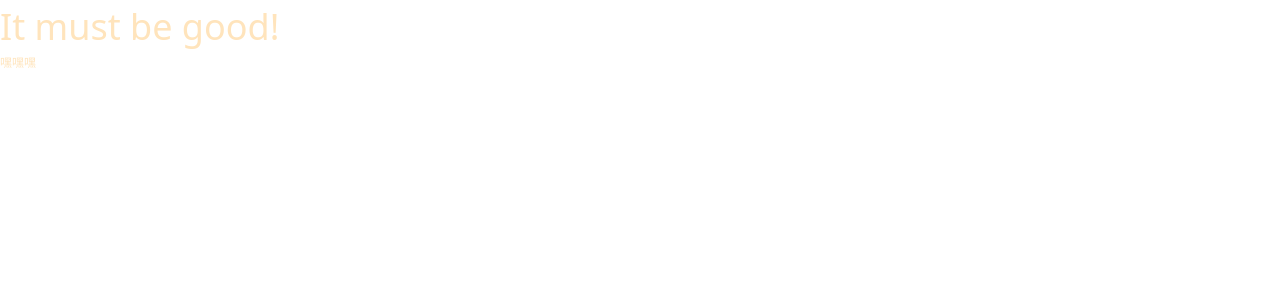
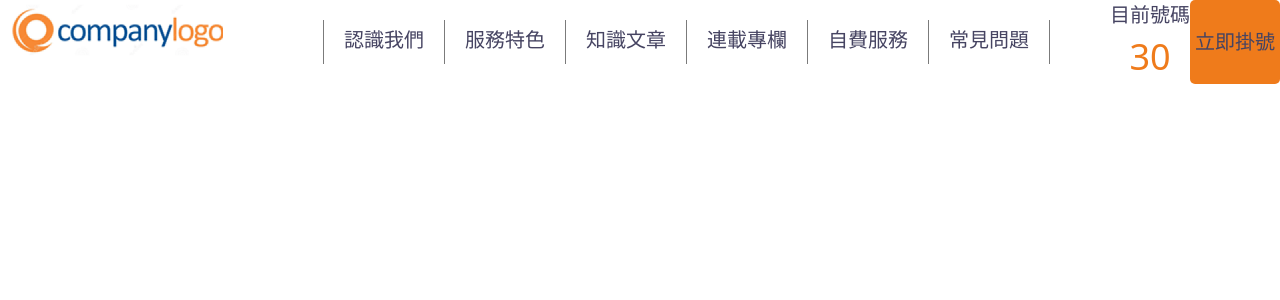
Before and after one commit to vivian1223/Vue3-vite-tailwind-jit-mode, a Vue app: page / in a window 1280 px wide. Shown: the top 300 px of the page. Built offline with nearby package versions, Linux system fonts and the light colour scheme.

Commit message:
feat: Vivian Project

```diff
--- a/src/App.vue
+++ b/src/App.vue
@@ -1,7 +1,4 @@
 <template>
-  <h1 class="text-5 text-primaryColor-100">
-    It must be good!
-  </h1>
   <LandingPage />
 </template>
 <script setup>
--- /dev/null
+++ b/src/views/LandingPage/Book.vue
@@ -0,0 +1,21 @@
+<template>
+  <div class="flex">
+    <div class="flex flex-col items-center">
+      <p class="text-secondary">
+        目前號碼
+      </p>
+      <p class="text-primary text-5">
+        30
+      </p>
+    </div>
+    <button
+      type="submit"
+      class="p-[5px] bg-primary rounded-[5px] max-h-max text-white"
+    >
+      立即掛號
+    </button>
+  </div>
+</template>
+<script setup>
+
+</script>
--- /dev/null
+++ b/src/views/LandingPage/Navigation.vue
@@ -0,0 +1,64 @@
+<template>
+  <div class="flex align-center text-2 text-secondary justify-between">
+    <img
+      class="w-[235px] h-[60px]"
+      src="src/assets/logo.png"
+      alt="Logo"
+    >
+    <ul class="flex items-center ml-[28px]">
+      <li class="px-[20px] border-l-[1px] border-r-[1px] border-r-info border-l-info">
+        <a
+          class="hover:border-b-4 hover:border-b-primary border-b-transparent inline-block border-b-4 max-h-max py-[5px]"
+          href="#"
+        >
+          認識我們
+        </a>
+      </li>
+      <li class="px-[20px] border-l-[1px] border-r-[1px] border-r-info border-l-info ml-[-1px]">
+        <a
+          class="hover:border-b-4 hover:border-b-primary border-b-transparent inline-block border-b-4 max-h-max py-[5px]"
+          href="#"
+        >
+          服務特色
+        </a>
+      </li>
+      <li class="px-[20px] border-l-[1px] border-r-[1px] border-r-info border-l-info ml-[-1px]">
+        <a
+          class="hover:border-b-4 hover:border-b-primary border-b-transparent inline-block border-b-4 max-h-max py-[5px]"
+          href="#"
+        >
+          知識文章
+        </a>
+      </li>
+      <li class="px-[20px] border-l-[1px] border-r-[1px] border-r-info border-l-info ml-[-1px]">
+        <a
+          class="hover:border-b-4 hover:border-b-primary border-b-transparent inline-block border-b-4 max-h-max py-[5px]"
+          href="#"
+        >
+          連載專欄
+        </a>
+      </li>
+      <li class="px-[20px] border-l-[1px] border-r-[1px] border-r-info border-l-info ml-[-1px]">
+        <a
+          class="hover:border-b-4 hover:border-b-primary border-b-transparent inline-block border-b-4 max-h-max py-[5px]"
+          href="#"
+        >
+          自費服務
+        </a>
+      </li>
+      <li class="px-[20px] border-l-[1px] border-r-[1px] border-r-info border-l-info ml-[-1px]">
+        <a
+          class="hover:border-b-4 hover:border-b-primary border-b-transparent inline-block border-b-4 max-h-max py-[5px]"
+          href="#"
+        >
+          常見問題
+        </a>
+      </li>
+    </ul>
+    <Book />
+  </div>
+</template>
+<script setup>
+import Book from './Book.vue';
+
+</script>c
--- a/src/views/LandingPage/index.vue
+++ b/src/views/LandingPage/index.vue
@@ -1,7 +1,6 @@
 <template>
-  <div class="text-1 text-primaryColor-100">
-    嘿嘿嘿
-  </div>
+  <Navigation />
 </template>
 <script setup>
+import Navigation from './Navigation.vue';
 </script>
--- a/tailwind.config.js
+++ b/tailwind.config.js
@@ -6,18 +6,14 @@ module.exports = {
       container: {
           center: true,
           screens: {
-              sm: "767px",
-              md: "1025px",
-              lg: "1680px",
+              sm: "375px",
           }
       },
       margin: {
-          '1': '8px',
-          '2': '16px',
+          '1': '16px',
+          '2': '20px',
           '3': '24px',
-          '4': '48px',
-          '5': '32px',
-          '6': '64px',
+          '4': '28px',
       },
       padding: {
           '1': '8px',
@@ -32,44 +28,17 @@ module.exports = {
           '2': '16px',
       },
       colors: {
-          primaryColor: {
-              100: '#FFE4BC',
-              200: '#FEC36B',
-              300: '#FFA31A',
-              400: '#FF7A00',
-          },
-          successColor: {
-              100: '#7ADD7E',
-              200: '#34B83A',
-              300: '#1D9D22',
-
-          },
-          dangerColor: {
-              100: '#FF8E8E',
-              200: '#FD5959',
-              300: '#E03535',
-          },
-          darkColor: {
-              100: '#767778',
-              200: '#5F6061',
-              300: '#49494B',
-              400: '#323334',
-              500: '#1B1C1E'
-          },
-          lightColor: {
-              100: '#FFFFFF',
-              200: '#F4F4F4',
-              300: '#E8E8E8',
-              400: '#DDDDDD',
-              500: '#D1D2D2'
-          }
+          primary: '#EF7B1B',
+          secondary: '#464462',
+          info: '#7B7B7B',
+          transparent: 'transparent'
       },
       fontSize: {
-          '1': '12px',
-          '2': '14px',
-          '3': '18px',
-          '4': '20px',
-          '5': '36px',
+        '1': '16px',
+        '2': '20px',
+        '3': '24px',
+        '4': '28px',
+        '5': '36px'
       },
       extend: {
           lineHeight: {
--- a/vite.config.js
+++ b/vite.config.js
@@ -3,6 +3,9 @@ import vue from '@vitejs/plugin-vue'
 
 // https://vitejs.dev/config/
 export default defineConfig({
+  resolve: {
+    extensions: ['.mjs', '.js', '.ts', '.jsx', '.tsx', '.json', '.vue']
+  },
   plugins: [vue()],
   base: "/Vue3-vite-tailwind-jit-mode/"
 })
```
Also changed, not shown: src/assets/logo.png.
